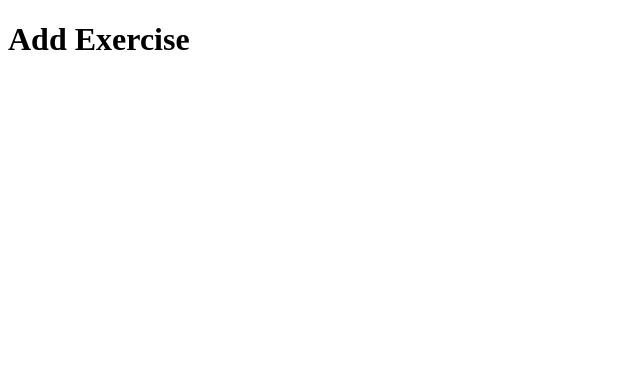
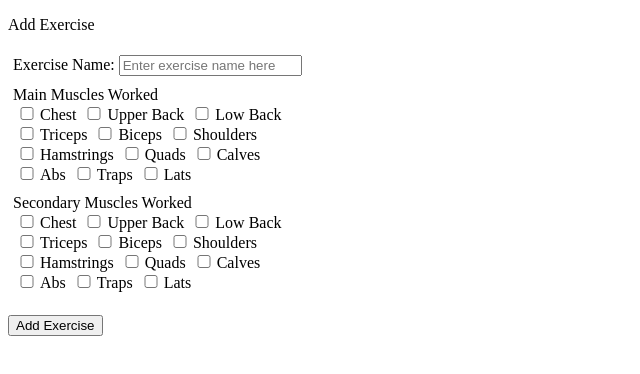
Before and after one commit to TylerK2672/workout_tracker, a website: page public/addExercise.html in a window 1280 px wide. Shown: the whole page, without its empty margins (0-640 px from the left). Drawn offline with Linux system fonts and the light colour scheme.

Commit message:
added html to addExercise page

```diff
--- a/public/addExercise.html
+++ b/public/addExercise.html
@@ -7,6 +7,56 @@
     <title>Document</title>
 </head>
 <body>
-    <h1>Add Exercise</h1>
+    <p>Add Exercise</p>
+
+    <form id="workoutForm">
+        <div style="padding:5px">
+        <label for="exercise_name" style="display:inline-block;">Exercise Name:</label>
+        <input id="exercise_name" style="width: 175px;" placeholder="Enter exercise name here"/>
+
+        </div>
+
+        <div style="padding:5px">
+        <label for="main_muscles" style="display:inline-block;">Main Muscles Worked</label><br>
+        <input type='checkbox' id="main_muscles" name="main_muscles" value="Chest" style="width: 20px;">Chest
+        <input type='checkbox' id="main_muscles" name="main_muscles" value="Upper Back" style="width: 20px;">Upper Back
+        <input type='checkbox' id="main_muscles" name="main_muscles" value="Low Back" style="width: 20px;">Low Back
+        <br>
+        <input type='checkbox' id="main_muscles" name="main_muscles" value="Triceps" style="width: 20px;">Triceps
+        <input type='checkbox' id="main_muscles" name="main_muscles" value="Biceps" style="width: 20px;">Biceps
+        <input type='checkbox' id="main_muscles" name="main_muscles" value="Shoulders" style="width: 20px;">Shoulders
+        <br>
+        <input type='checkbox' id="main_muscles" name="main_muscles" value="Hamstrings" style="width: 20px;">Hamstrings
+        <input type='checkbox' id="main_muscles" name="main_muscles" value="Quads" style="width: 20px;">Quads
+        <input type='checkbox' id="main_muscles" name="main_muscles" value="Calves" style="width: 20px;">Calves
+        <br>
+        <input type='checkbox' id="main_muscles" name="main_muscles" value="Abs" style="width: 20px;">Abs
+        <input type='checkbox' id="main_muscles" name="main_muscles" value="Traps" style="width: 20px;">Traps
+        <input type='checkbox' id="main_muscles" name="main_muscles" value="Lats" style="width: 20px;">Lats
+        </div>
+
+        <div style="padding:5px">
+        <label for="secondary_muscles" style="display:inline-block;">Secondary Muscles Worked</label><br>
+        <input type='checkbox' id="secondary_muscles" name="secondary_muscles" value="Chest" style="width: 20px;">Chest
+        <input type='checkbox' id="secondary_muscles" name="secondary_muscles" value="Upper Back" style="width: 20px;">Upper Back
+        <input type='checkbox' id="secondary_muscles" name="secondary_muscles" value="Low Back" style="width: 20px;">Low Back
+        <br>
+        <input type='checkbox' id="secondary_muscles" name="secondary_muscles" value="Triceps" style="width: 20px;">Triceps
+        <input type='checkbox' id="secondary_muscles" name="secondary_muscles" value="Biceps" style="width: 20px;">Biceps
+        <input type='checkbox' id="secondary_muscles" name="secondary_muscles" value="Shoulders" style="width: 20px;">Shoulders
+        <br>
+        <input type='checkbox' id="secondary_muscles" name="secondary_muscles" value="Hamstrings" style="width: 20px;">Hamstrings
+        <input type='checkbox' id="secondary_muscles" name="secondary_muscles" value="Quads" style="width: 20px;">Quads
+        <input type='checkbox' id="secondary_muscles" name="secondary_muscles" value="Calves" style="width: 20px;">Calves
+        <br>
+        <input type='checkbox' id="secondary_muscles" name="secondary_muscles" value="Abs" style="width: 20px;">Abs
+        <input type='checkbox' id="secondary_muscles" name="secondary_muscles" value="Traps" style="width: 20px;">Traps
+        <input type='checkbox' id="secondary_muscles" name="secondary_muscles" value="Lats" style="width: 20px;">Lats
+        </div>
+
+        <br>
+
+        <button id="commitBtn">Add Exercise</button>
+    </form>
 </body>
 </html>
```
